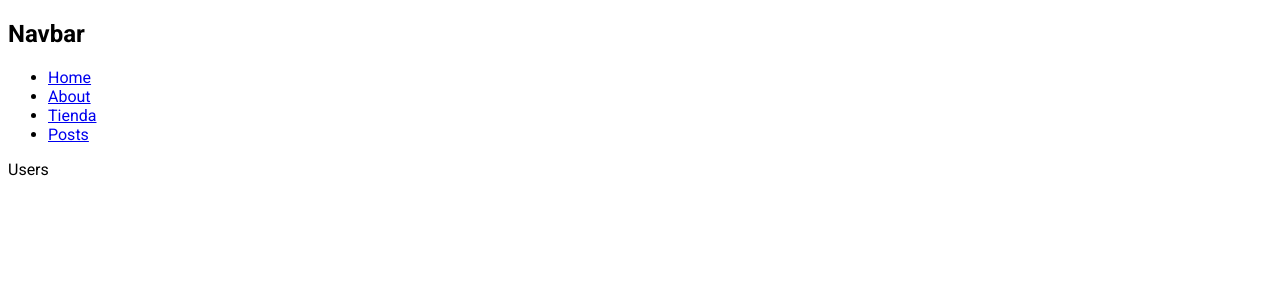
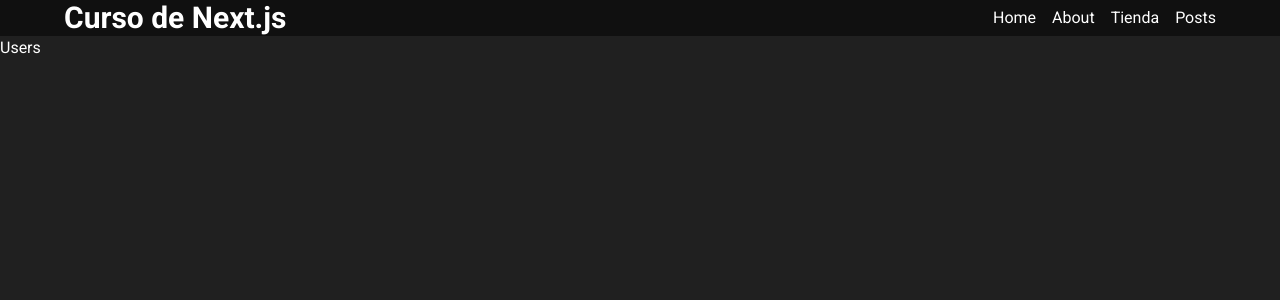
Before and after one commit to AlenOviedo92/mynextproject, a Next.js app: page / in a window 1280 px wide. Shown: the top 300 px of the page. Built offline with nearby package versions, Linux system fonts and the light colour scheme.

Commit message:
Integro Tailwind

```diff
--- /dev/null
+++ b/app/globals.css
@@ -0,0 +1,8 @@
+@import "tailwindcss";
+
+/* Aquí puedes poner tus estilos CSS personalizados */
+
+body {
+    background-color: #202020;
+    color: white;
+}
--- a/app/layout.jsx
+++ b/app/layout.jsx
@@ -7,6 +7,7 @@
 
 import Navbar from "../components/Navbar";
 import { Roboto } from "next/font/google";	//Para importar diferentes tipos de letra
+import "./globals.css";
 
 export const metadata = {
 	title: "My tienda con Next.js",
--- a/app/page.jsx
+++ b/app/page.jsx
@@ -1,4 +1,5 @@
-import Users from "../components/Users";
+// import Users from "../components/Users";
+import Users from "@/components/Users";
 // import { useState } from "react";
 
 //El metadata solo funciona en componentes del lado del servidor
--- /dev/null
+++ b/app/posts/Posts.css
@@ -0,0 +1,7 @@
+.grid {
+    display: grid;
+    grid-template-columns: repeat(3, 1fr);
+    grid-gap: 1rem;
+    margin: 1rem 0;
+    padding: 4rem;
+}
--- a/app/posts/page.jsx
+++ b/app/posts/page.jsx
@@ -1,10 +1,12 @@
-import PostCard from "../../components/PostCard";
+// import PostCard from "../../components/PostCard";
+import PostCard from "@/components/PostCard";
+import "./Posts.css";
 
 async function loadPosts() {    //Esta fn hace la petición al backend
     const res = await fetch('https://jsonplaceholder.typicode.com/posts')
     const data = await res.json()
 
-    await new Promise((resolve) => setTimeout(resolve, 5000))   //Para que la carga de datos demore 3 seg, mientras tanto muestra el componente LoadingPage
+    // await new Promise((resolve) => setTimeout(resolve, 5000))   //Para que la carga de datos demore 3 seg, mientras tanto muestra el componente LoadingPage
 
     return data
 }
@@ -14,7 +16,7 @@ async function Posts() {    //Este es el componente que renderiza en el frontend
     const posts = await loadPosts()
     console.log(posts)          //Este console.log se muestra en la consola del browser
     return(
-        <div>
+        <div className='grid'>
             { posts.map(post => (
                 <PostCard post={ post } key={ post.id } />
             )) }
--- /dev/null
+++ b/components/Navbar.css
@@ -0,0 +1,16 @@
+.navbar {
+    background-color: #101010;
+    display: flex;
+    justify-content: space-between;
+    padding: 0 4rem;
+    align-items: center;
+}
+
+.navbar ul {
+    display: flex;
+    gap: 1rem
+}
+
+.navbar ul li {
+    list-style: none;
+}
--- a/components/Navbar.jsx
+++ b/components/Navbar.jsx
@@ -1,9 +1,12 @@
 import Link from "next/link";
+import "./Navbar.css";
 
 function Navbar() {
     return (
-        <nav>
-            <h1>Navbar</h1>
+        <nav className="navbar">
+            <Link href="/">
+                <h1 className="text-3xl font-bold">Curso de Next.js</h1>
+            </Link>
 
             <ul>
                 <li>
--- /dev/null
+++ b/postcss.config.mjs
@@ -0,0 +1,7 @@
+const config = {
+    plugins: {
+        "@tailwindcss/postcss": {},
+    },
+};
+
+export default config;
```
Also changed, not shown: package.json (+6 -3 lines), 1 other file (tests, documents, lock files or other folders).
